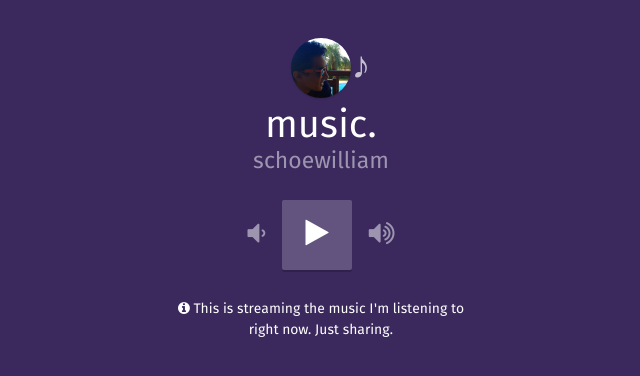
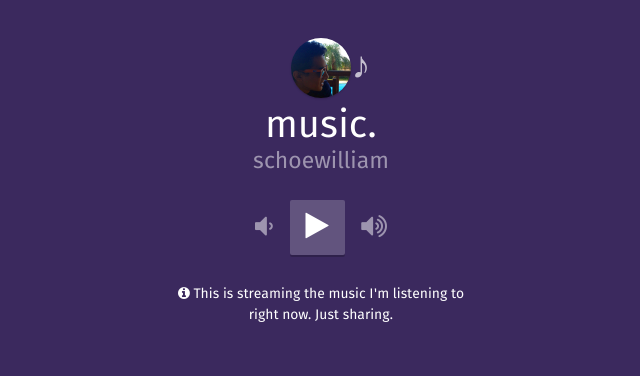
Before and after one commit to Schoewilliam/music.schoewilliam, a PHP site: page / in a window 1280 px wide. Shown: the part 194-570 px from the top of the page, without its empty margins (319-959 px from the left). Run offline with PHP 8.4, Linux system fonts and the light colour scheme.

Commit message:
smaller button

```diff
--- a/style.css
+++ b/style.css
@@ -131,13 +131,6 @@ section.index nav a:hover {
 	border-radius: 2px;
 	box-shadow: 0 2px rgba(0, 0, 0, 0.2);
 }
-@media screen and (min-width:750px) {
-	#playbut {
-		width: 70px;
-		height: 70px;
-		line-height: 70px;
-	}
-}
 #playbut:hover {
 	background-color: rgba(255, 255, 255, 0.35);
 }
```
